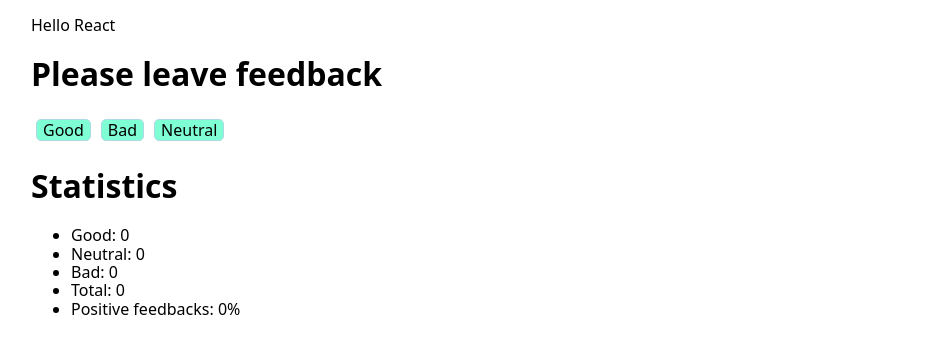
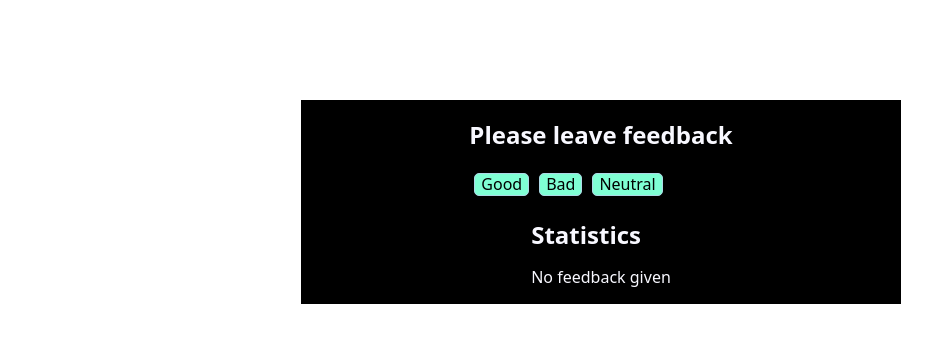
Before and after one commit to Andrey0295/goit-react-hw-02-feedback, a React (Create React App) app: page / in a window 1280 px wide. Shown: the top 354 px of the page, without its empty margins (39-971 px from the left). Built offline with nearby package versions, Linux system fonts and the light colour scheme.

Commit message:
Завершает выполнение задания

```diff
--- a/src/App.js
+++ b/src/App.js
@@ -7,9 +7,6 @@ function App() {
   return (
     <>
       <Container>
-        <div className="App">
-          <p>Hello React</p>
-        </div>
         <MainFeedback />
       </Container>
     </>
--- a/src/components/FeedbackOptions/FeedbackOptions.js
+++ b/src/components/FeedbackOptions/FeedbackOptions.js
@@ -1,4 +1,5 @@
 import React from 'react';
+import PropTypes from 'prop-types';
 
 import styles from './FeedbackOptions.module.css';
 
@@ -6,18 +7,24 @@ const FeedbackOptions = ({ options, onLeaveFeedback }) => {
   return (
     <div>
       <h1>Please leave feedback</h1>
-      {options.map(i => (
+      {options.map((option, idx) => (
         <button
+          key={idx}
           type="button"
-          name={i}
+          name={option}
           className={styles.fedbackBtn}
           onClick={onLeaveFeedback}
         >
-          {i}
+          {option}
         </button>
       ))}
     </div>
   );
 };
 
+FeedbackOptions.propTypes = {
+  onLeaveFeedback: PropTypes.func.isRequired,
+  options: PropTypes.arrayOf(PropTypes.string.isRequired),
+};
+
 export default FeedbackOptions;
--- a/src/components/MainFeedback/MainFeedback.js
+++ b/src/components/MainFeedback/MainFeedback.js
@@ -2,6 +2,7 @@ import React, { Component } from 'react';
 
 import Statistics from '../Statistics/Statistics';
 import FeedbackOptions from '../FeedbackOptions/FeedbackOptions';
+import Section from '../Section/Section';
 
 class MainFeedback extends Component {
   state = {
@@ -37,7 +38,7 @@ class MainFeedback extends Component {
   render() {
     const buttonNames = ['good', 'bad', 'neutral'];
     return (
-      <>
+      <Section>
         <FeedbackOptions
           options={buttonNames}
           onLeaveFeedback={this.handleChange}
@@ -49,7 +50,7 @@ class MainFeedback extends Component {
           total={this.state.total}
           positivePercentage={this.state.positivePercentage}
         />
-      </>
+      </Section>
     );
   }
 }
--- /dev/null
+++ b/src/components/Notification/Notification.js
@@ -0,0 +1,12 @@
+import React from 'react';
+import PropTypes from 'prop-types';
+
+const Notification = ({ message }) => {
+  return <p>{message}</p>;
+};
+
+Notification.propTypes = {
+  message: PropTypes.string.isRequired,
+};
+
+export default Notification;
--- /dev/null
+++ b/src/components/Section/Section.js
@@ -0,0 +1,22 @@
+import React from 'react';
+import PropTypes from 'prop-types';
+
+import styles from './Section.module.css';
+
+const Section = ({ children }) => {
+  return (
+    <section title="feedback" className={styles.feedbackSection}>
+      {children}
+    </section>
+  );
+};
+
+Section.propTypes = {
+  children: PropTypes.node,
+};
+
+Section.defaultProps = {
+  children: [],
+};
+
+export default Section;
--- /dev/null
+++ b/src/components/Section/Section.module.css
@@ -0,0 +1,15 @@
+.feedbackSection {
+  /* margin-right: auto;
+  margin-left: auto; */
+  margin: 100px auto;
+
+  width: 600px;
+
+  border: 1px solid black;
+  background-color: black;
+  color: ghostwhite;
+
+  display: flex;
+  flex-direction: column;
+  align-items: center;
+}
--- a/src/components/Statistics/Statistics.js
+++ b/src/components/Statistics/Statistics.js
@@ -1,9 +1,15 @@
 import React from 'react';
+import PropTypes from 'prop-types';
+
+import Notification from '../Notification/Notification';
+
+
 
 const Statistics = ({ good, neutral, bad, total, positivePercentage }) => {
   return (
     <div>
       <h1>Statistics</h1>
+      {total > 0 ? (
         <ul>
           <li>Good: {good}</li>
           <li>Neutral: {neutral}</li>
@@ -11,8 +17,19 @@ const Statistics = ({ good, neutral, bad, total, positivePercentage }) => {
           <li>Total: {total}</li>
           <li>Positive feedbacks: {positivePercentage}%</li>
         </ul>
+      ) : (
+        <Notification message={'No feedback given'} />
+      )}
     </div>
   );
 };
 
+Statistics.propTypes = {
+  good: PropTypes.number.isRequired,
+  neutral: PropTypes.number.isRequired,
+  bad: PropTypes.number.isRequired,
+  total: PropTypes.number.isRequired,
+  positivePercentage: PropTypes.number.isRequired,
+};
+
 export default Statistics;
```
Lines whose indentation alone changed are shown as unchanged.
